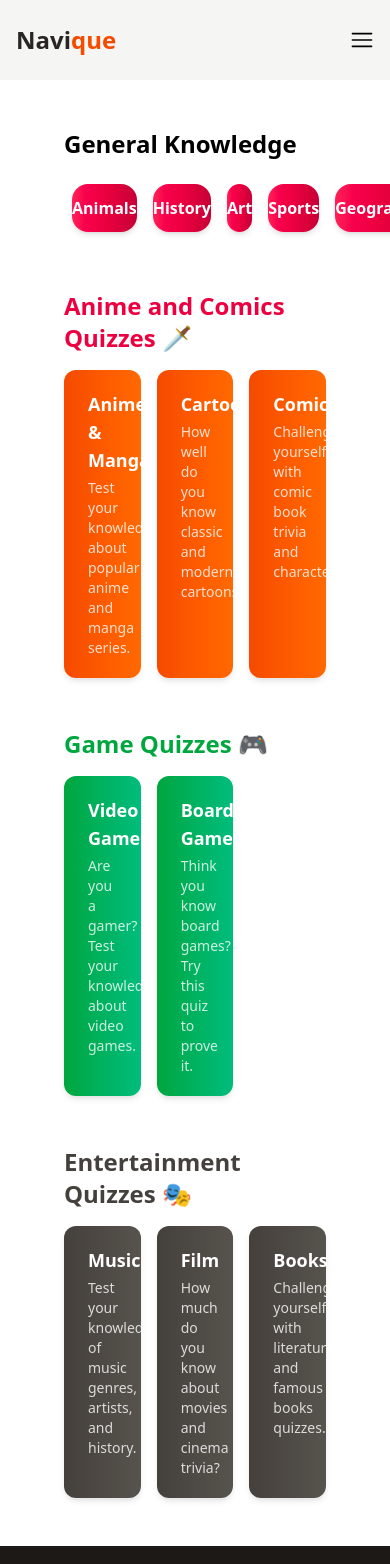
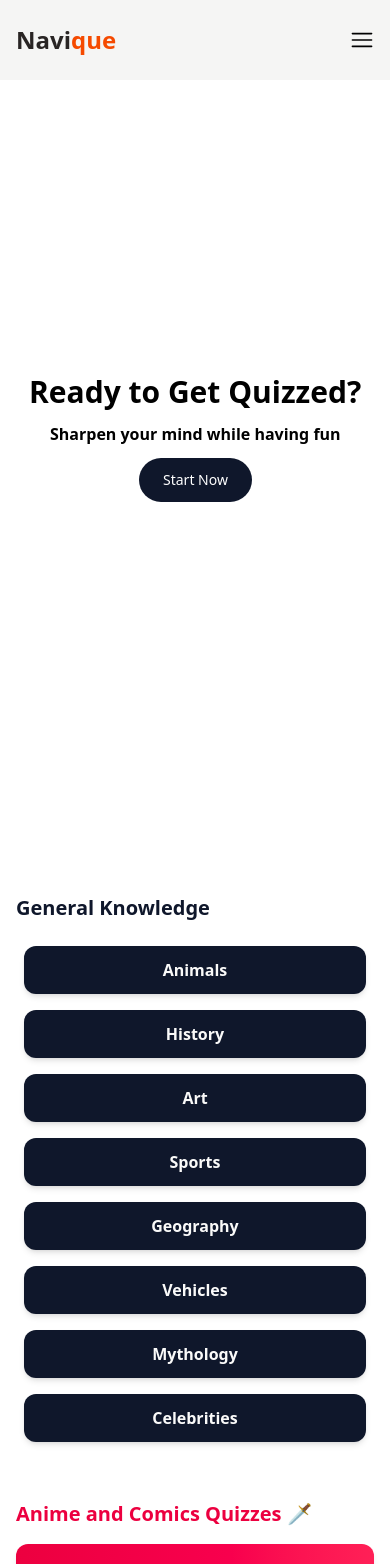
Before and after one commit to KKocbeler/Navique, a Next.js app: page / in a window 390 px wide. Shown: the top 1564 px of the page. Built offline with nearby package versions, Linux system fonts and the light colour scheme.

Commit message:
minor css changes

```diff
--- a/components/Cart/Cart.tsx
+++ b/components/Cart/Cart.tsx
@@ -12,10 +12,10 @@ interface ButtonProps {
 }
 
 const Cart: React.FC<ButtonProps> = ({type, label, description, href}) => {
-    const baseClasses = "px-6 py-5 rounded-xl text-white shadow-md ring-1 ring-white/20 backdrop-blur-sm transition-all duration-300 ease-in-out hover:scale-105 hover:brightness-105 active:scale-95";
+    const baseClasses = "px-3 py-4 sm:px-6 sm:py-8 rounded-xl text-white shadow-md ring-1 ring-white/20 backdrop-blur-sm transition-all duration-300 ease-in-out hover:shadow-xl hover:-translate-y-1 hover:brightness-105 active:scale-95";
 
     const typeClasses = {
-        popular: "bg-gradient-to-r from-orange-600 to-orange-500 ring-orange-300",
+        popular: "bg-gradient-to-r from-rose-600 to-rose-500 ring-rose-300",
         game: "bg-gradient-to-r from-green-600 to-emerald-500 ring-green-300",
         enterteiment: "bg-gradient-to-r from-stone-700 to-stone-600 ring-stone-400",
     };
@@ -23,8 +23,8 @@ const Cart: React.FC<ButtonProps> = ({type, label, description, href}) => {
     return (
         <div className={`${baseClasses} ${typeClasses[type]}`}>
             <Link href={`/tests/${href}`} >
-                <div className="text-lg font-semibold">{label}</div>
-                <div className="text-sm opacity-80 mt-1">{description}</div>
+                <div className="sm:text-lg font-semibold">{label}</div>
+                <div className="text-xs sm:text-sm opacity-80 mt-1">{description}</div>
             </Link>
         </div>
     )
--- a/components/Home/HomePage.tsx
+++ b/components/Home/HomePage.tsx
@@ -32,39 +32,44 @@ const entertainmentTests = [
 ];
 const HomePage = () => {
   return (
-    <div className="mt-[80px] space-y-[50px] p-12">
-        <motion.div initial={{ opacity: 0, y: 20 }} animate={{ opacity: 1, y: 0 }} transition={{ duration: 0.3 }}>
-            <h2 className='text-2xl font-bold mb-4'>General Knowledge</h2>
-            <div className="flex gap-4 p-2">
+    <div className="my-[80px] space-y-[50px]">
+        <div className='flex flex-col justify-center items-center gap-3 sm:gap-5 h-[calc(100vh_-_80px)] pb-12'>
+            <div className='fade-in font-bold lg:text-4xl md:text-3xl text-3xl'>Ready to Get Quizzed?</div>
+            <div className='fade-in-late font-bold lg:text-3xl md:text-2xl'>Sharpen your mind while having fun</div>
+            <Link href={"#tests"} className='fade-in-end py-3 px-6 lg:py-4 lg:px-8 text-sm sm:text-lg bg-slate-900 hover:bg-stone-800 transition rounded-4xl text-white'>Start Now</Link>
+        </div>
+        <motion.div initial={{ opacity: 0, y: 100 }} whileInView={{ opacity: 1, y: 0 }} transition={{ duration: 0.7, amount: 0.5  }} viewport={{ once: true}}>
+            <h2 id='tests' className='text-xl sm:text-2xl font-bold mb-4 text-slate-900'>General Knowledge</h2>
+            <div className="grid sm:grid-cols-2 md:grid-cols-4 gap-4 p-2">
                 {generalKnowledge.map((item, i) => (
                     <Link
                         href={`/tests/${item.href}`}
                         key={i}
-                        className="flex-1 text-center font-semibold rounded-2xl text-white py-3 bg-gradient-to-r from-rose-500 via-rose-600 to-rose-700 shadow-md transition transform duration-300 ease-in-out hover:scale-105 hover:brightness-105 focus:outline-none focus:ring-2 focus:ring-rose-400">
+                        className="flex-1 text-center text-stone-50 font-semibold rounded-xl bg-slate-900 py-3 shadow-md transition transform duration-300 ease-in-out hover:scale-105 hover:brightness-105 focus:outline-none focus:ring-2 focus:ring-rose-400">
                         {item.label}
                     </Link>
                 ))}
             </div>
         </motion.div>
-        <motion.div initial={{ opacity: 0, x: -200 }} animate={{ opacity: 1, x: 0 }} transition={{ duration: 0.5, ease: "easeOut" }}>
-            <h2 className="text-2xl font-bold text-rose-600 mb-4">Anime and Comics Quizzes 🗡️</h2>
-            <div className="grid grid-cols-3 gap-4">
+        <motion.div initial={{ opacity: 0, x: -200 }} whileInView={{ opacity: 1, x: 0 }} transition={{ duration: 0.7, amount: 0.5 }} viewport={{ once: true }}>
+            <h2 className="text-xl sm:text-2xl font-bold text-rose-600 mb-4">Anime and Comics Quizzes 🗡️</h2>
+            <div className="grid grid-col-1 sm:grid-cols-2 md:grid-cols-3 gap-4">
                 {popCultureTests.map((item, j) => (
                     <Cart key={j} type="popular" label={item.label} href={item.href} description={item.description} />
                 ))}
             </div>
         </motion.div>
-        <motion.div initial={{ opacity: 0, x: 200 }} animate={{ opacity: 1, x: 0 }} transition={{ duration: 0.5, ease: "easeOut" }}>
-            <h2 className="text-2xl font-bold text-green-600 mb-4">Game Quizzes 🎮</h2>
-            <div className="grid grid-cols-3 gap-4">
+        <motion.div initial={{ opacity: 0, x: 200 }} whileInView={{ opacity: 1, x: 0 }} transition={{ duration: 0.7, amount: 0.5 }} viewport={{ once: true }}>
+            <h2 className="text-xl sm:text-2xl font-bold text-green-600 mb-4">Game Quizzes 🎮</h2>
+            <div className="grid grid-col-1 sm:grid-cols-2 md:grid-cols-3 gap-4">
                 {gameTests.map((item, k) => (
                     <Cart key={k} type="game" label={item.label} href={item.href} description={item.description} />
                 ))}
             </div>
         </motion.div>
-        <motion.div initial={{ opacity: 0, x: -200 }} animate={{ opacity: 1, x: 0 }} transition={{ duration: 0.5, ease: "easeOut" }}>
-            <h2 className="text-2xl font-bold text-stone-700 mb-4">Entertainment Quizzes 🎭</h2>
-            <div className="grid grid-cols-3 gap-4">
+        <motion.div initial={{ opacity: 0, x: -200 }} whileInView={{ opacity: 1, x: 0 }} transition={{ duration: 0.7, amount: 0.5 }} viewport={{ once: true }}>
+            <h2 className="text-xl sm:text-2xl font-bold text-stone-700 mb-4">Entertainment Quizzes 🎭</h2>
+            <div className="grid grid-col-1 sm:grid-cols-2 md:grid-cols-3 gap-4">
                 {entertainmentTests.map((item, l) => (
                     <Cart key={l} type="enterteiment" label={item.label} href={item.href} description={item.description} />
                 ))}
```
